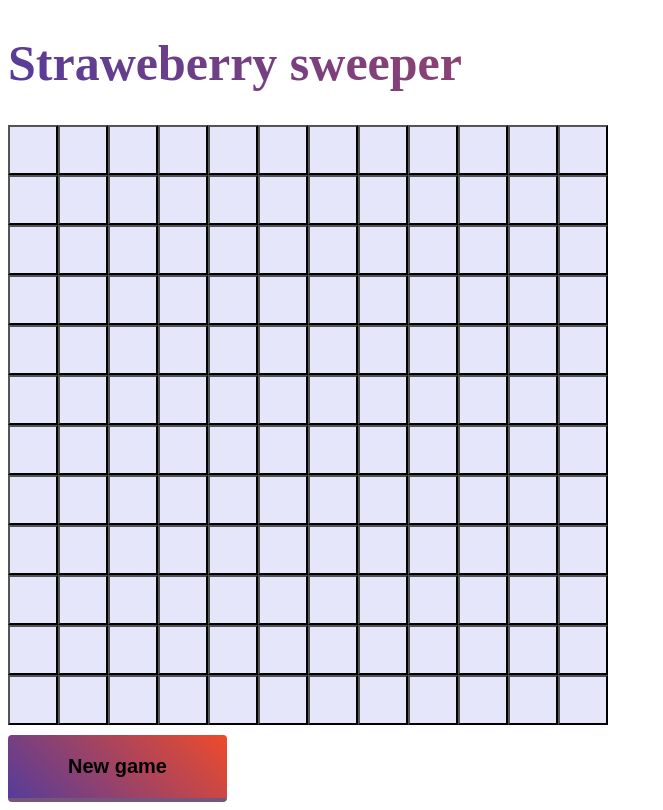
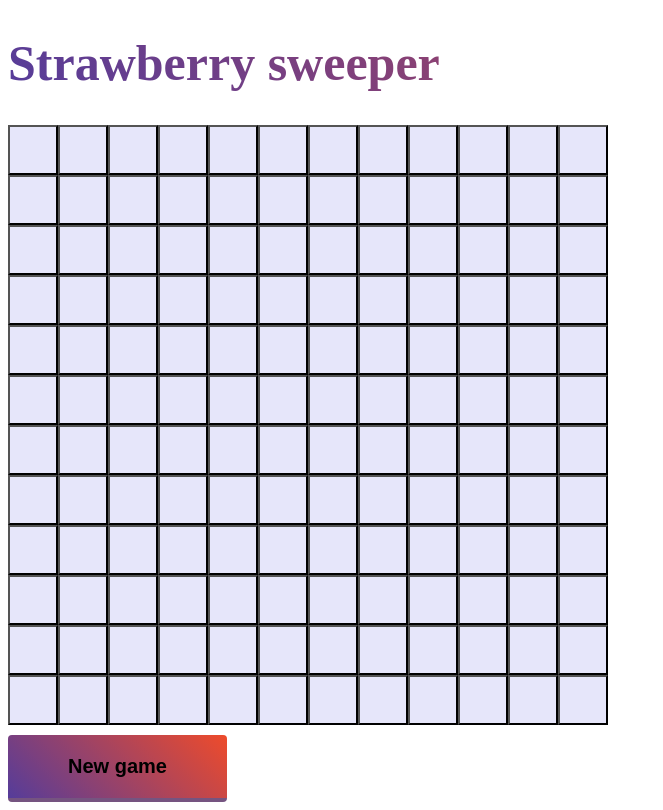
Before and after one commit to IrinaFedorich/IrinaFedorich.github.io, a plain HTML site: page MINESWEEPER/index.html in a window 1280 px wide. Shown: the whole page, without its empty margins (0-663 px from the left). Drawn offline with Linux system fonts and the light colour scheme.

Commit message:
Final project.

```diff
--- a/MINESWEEPER/index.html
+++ b/MINESWEEPER/index.html
@@ -3,10 +3,10 @@
   <head>
     <meta name="google" content="notranslate">
     <meta charset="utf-8" />
-    <title>CGSG:IF4 CGSG'SummerPractice2024. Straweberry sweeper.</title>
+    <title>CGSG:IF4 CGSG'SummerPractice2024. Strawberry sweeper.</title>
 </head>
 <body>
-  <h1>Straweberry sweeper</h1>
+  <h1>Strawberry sweeper</h1>
   <div id="canvas"></div>
   <button id="replay">New game</button>
   <script src="minesweeper.js"></script>
```
